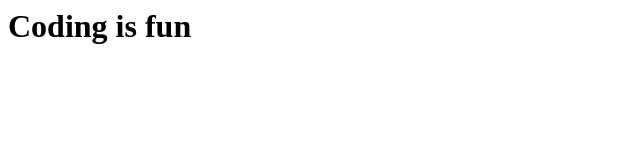
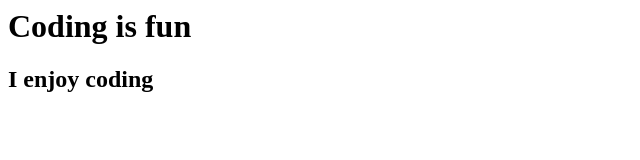
Before and after one commit to ThandekaSinqobileAngel/Mine, a plain HTML site: page index.html in a window 1280 px wide. Shown: the whole page, without its empty margins (0-640 px from the left). Drawn offline with Linux system fonts and the light colour scheme.

Commit message:
Updated code
Testing

```diff
--- a/index.html
+++ b/index.html
@@ -1 +1,3 @@
 <h1>Coding is fun</h1>
+
+<h2>I enjoy coding</h2>
```
